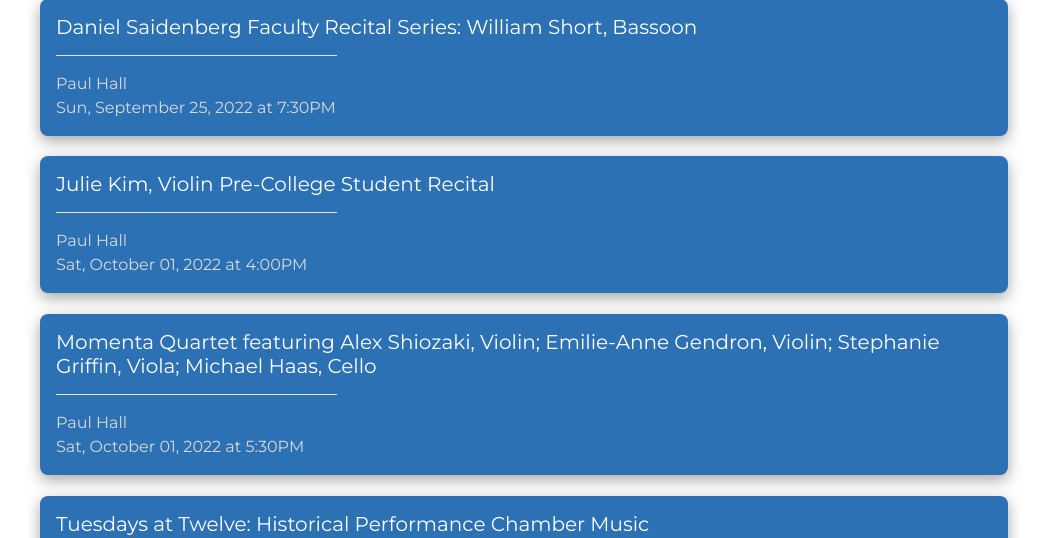
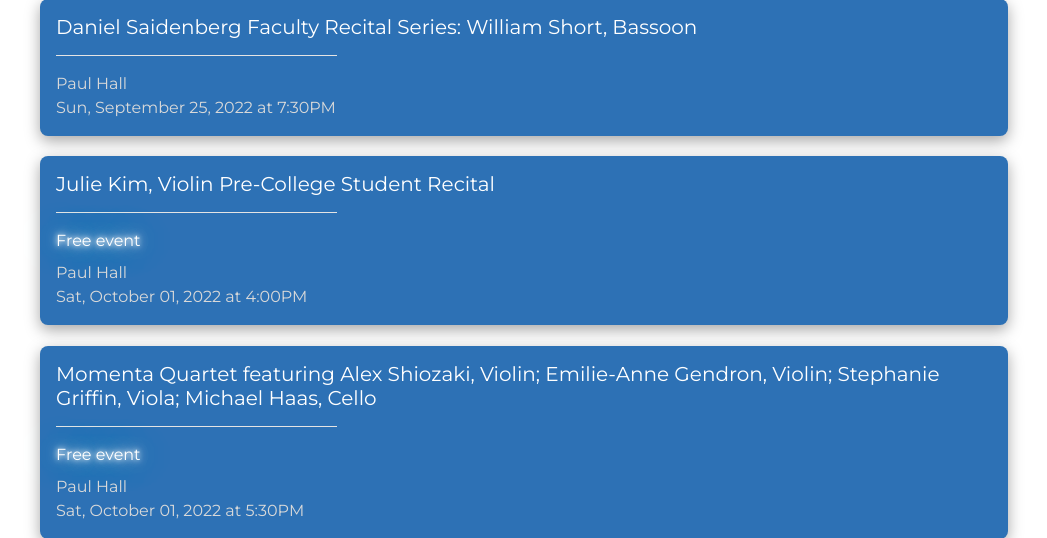
Before and after one commit to rsoeyadi/Juilliard-Calendar-Scraper, a Flask app: page / in a window 1280 px wide. Shown: the part 1710-2248 px from the top of the page, without its empty margins (116-1163 px from the left). Run offline with Flask 2, Linux system fonts and the light colour scheme; data comes from the database, SQL or seed files in the repository.

Commit message:
events are now marked 'free' if they are free

```diff
--- a/static/css/main.css
+++ b/static/css/main.css
@@ -342,6 +342,19 @@ button[type="submit"]:-webkit-details-marker {
   -moz-appearance: none;
 }
 
+.free {
+  color: #fff;
+  text-shadow:
+    0 0 5px #fff,
+    0 0 10px #fff,
+    0 0 20px #fff,
+    0 0 40px rgb(0, 149, 255),
+    0 0 80px rgb(0, 149, 255),
+    0 0 90px rgb(0, 149, 255),
+    0 0 100px rgb(0, 149, 255),
+    0 0 150px rgb(0, 149, 255);
+}
+
 @media (hover: hover), (-ms-high-contrast: none) {
   .event-wrapper:hover {
     transform: scale(1.05);
--- a/templates/index.html
+++ b/templates/index.html
@@ -88,7 +88,7 @@
                 <h2>{{ now.year }} - {{ now.year + 1 }}</h2>
                 <p id="last-updated-text">last updated {{ lastUpdatedTime }} ago</p>
                 <p>Results are taken directly from Juilliard's website and updated every 20 minutes.</p>
-                <p>You can search events using days of the week, a time of day, a specific performer, an instrument, a division, etc.</p>
+                <p>You can search events using days of the week, a time of day, a specific performer, "free", an instrument, a division, etc.</p>
             </div>
             <form action="/add_keyword" , method="POST">
                 {% if not q %}
@@ -165,6 +165,9 @@
                                     <a class="event-link" href="{{ result[4] }}" target="_blank">
                                         <li class="event-title">{{ result[2] }}</li>
                                         <hr>
+                                        {% if 'Free' in result[3] %}
+                                        <li class="free">Free event</li>
+                                        {% endif %}
                                         <div class="event-venue-date-wrapper">
                                             <li class="event-venue">{{ result[0] }}</li>
                                             {% if result[6] == true %}
```
